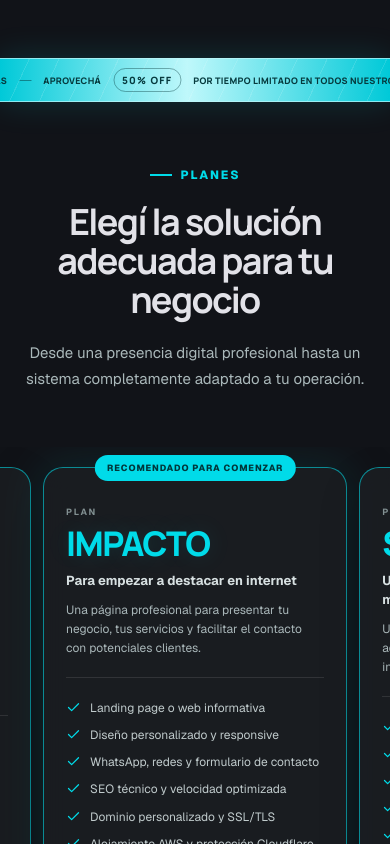
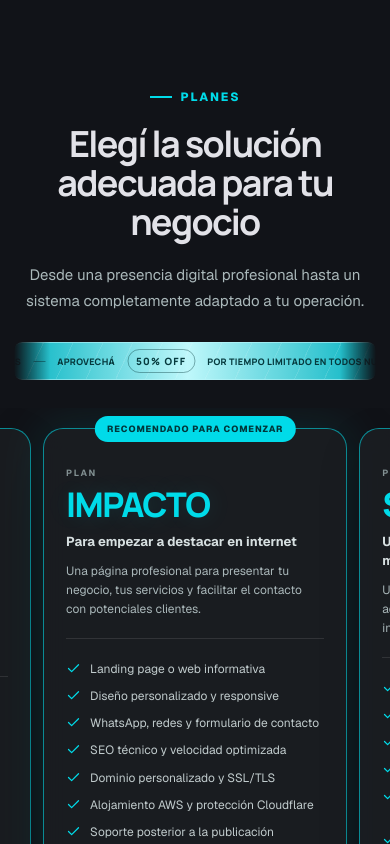
Before and after one commit to hberrino/hbdigitalstudio, a Next.js app: page / in a window 390 px wide. Shown: the part 7120-7964 px from the top of the page. Built offline with nearby package versions, Linux system fonts and the light colour scheme.

Commit message:
Ajusta la franja promocional de planes

```diff
--- a/app/components/PlansSection.jsx
+++ b/app/components/PlansSection.jsx
@@ -47,6 +47,13 @@ export default function PlansSection() {
 
   return (
     <section className="plans section" id="planes">
+      <div className="container">
+      <SectionHeading
+        eyebrow="Planes"
+        title="Elegí la solución adecuada para tu negocio"
+        text="Desde una presencia digital profesional hasta un sistema completamente adaptado a tu operación."
+        align="center"
+      />
       <div className="plans__marquee" aria-label="Promoción: abonás únicamente si el resultado es el que esperabas. Aprovechá 50% OFF por tiempo limitado en todos nuestros planes.">
         <div className="plans__marquee-track" aria-hidden="true">
           {[0, 1, 2, 3].map((item) => (
@@ -54,13 +61,6 @@ export default function PlansSection() {
           ))}
         </div>
       </div>
-      <div className="container">
-      <SectionHeading
-        eyebrow="Planes"
-        title="Elegí la solución adecuada para tu negocio"
-        text="Desde una presencia digital profesional hasta un sistema completamente adaptado a tu operación."
-        align="center"
-      />
       <div className="plans__grid" ref={gridRef} onClick={centerSelectedPlan}>
         {plans.map((plan) => <PlanCard plan={plan} key={plan.id} onInfo={() => setFeaturesOpen(true)} />)}
       </div>
--- a/app/globals.css
+++ b/app/globals.css
@@ -198,10 +198,11 @@ button { font: inherit; }
 
 /* Plans */
 .plans { background: var(--paper); }
-.plans__marquee { position: relative; width: 100%; margin: -38px 0 72px; overflow: hidden; border-block: 1px solid rgba(191,248,251,.7); background: linear-gradient(90deg, #00c9d8, #bff8fb 48%, #00c9d8); color: #063a3e; box-shadow: 0 0 34px rgba(0,219,233,.16); }
+.plans .section-heading { margin-bottom: 34px; }
+.plans__marquee { position: relative; width: 100%; overflow: hidden; border-block: 1px solid rgba(191,248,251,.58); border-radius: 10px; background: linear-gradient(90deg, rgba(0,201,216,.88), #bff8fb 48%, rgba(0,201,216,.88)); color: #063a3e; box-shadow: 0 0 28px rgba(0,219,233,.12); -webkit-mask-image: linear-gradient(90deg, transparent, #000 6%, #000 94%, transparent); mask-image: linear-gradient(90deg, transparent, #000 6%, #000 94%, transparent); }
 .plans__marquee::after { content: ""; position: absolute; inset: 0; background: repeating-linear-gradient(115deg, transparent 0 26px, rgba(255,255,255,.12) 26px 27px); pointer-events: none; }
-.plans__marquee-track { position: relative; z-index: 1; display: flex; align-items: center; width: max-content; min-height: 46px; white-space: nowrap; animation: plans-marquee 28s linear infinite; }
-.plans__marquee-track span { display: inline-flex; align-items: center; gap: 17px; padding-inline: 30px; font-family: var(--font-manrope); font-size: 11px; font-weight: 760; letter-spacing: .035em; text-transform: uppercase; }
+.plans__marquee-track { position: relative; z-index: 1; display: flex; align-items: center; width: max-content; min-height: 38px; white-space: nowrap; animation: plans-marquee 28s linear infinite; }
+.plans__marquee-track span { display: inline-flex; align-items: center; gap: 15px; padding-inline: 28px; font-family: var(--font-manrope); font-size: 10px; font-weight: 760; letter-spacing: .035em; text-transform: uppercase; }
 .plans__marquee-track span::after { content: ""; width: 7px; height: 7px; margin-left: 13px; background: #063a3e; transform: rotate(45deg); opacity: .58; }
 .plans__marquee-track i { width: 18px; height: 1px; background: rgba(6,58,62,.5); }
 .plans__marquee-track strong { padding: 4px 8px; border: 1px solid rgba(6,58,62,.4); border-radius: 999px; font-size: 10px; font-weight: 900; letter-spacing: .12em; }
@@ -209,7 +210,7 @@ button { font: inherit; }
   from { transform: translateX(-50%); }
   to { transform: translateX(0); }
 }
-.plans__grid { display: grid; grid-template-columns: repeat(3, 1fr); gap: 14px; align-items: stretch; margin-top: 78px; }
+.plans__grid { display: grid; grid-template-columns: repeat(3, 1fr); gap: 14px; align-items: stretch; margin-top: 34px; }
 .plan-card { position: relative; display: flex; flex-direction: column; height: 100%; min-width: 0; padding: 42px 28px 28px; border: 1px solid rgba(255,255,255,.11); border-radius: 17px; background: rgba(30,32,36,.6); backdrop-filter: blur(12px); box-shadow: 0 15px 45px rgba(0,0,0,.12); }
 .plan-card--offer { border-color: rgba(0,219,233,.58); }
 .plan-card--featured { box-shadow: 0 0 44px rgba(0,219,233,.12), 0 28px 70px rgba(0,0,0,.25); }
@@ -388,11 +389,12 @@ button { font: inherit; }
   .technology__copy .eyebrow { justify-content: center; }
   .technology__badges { justify-content: center; max-width: 330px; margin-inline: auto; }
   .technology__badges span { justify-content: center; min-width: 118px; }
-  .plans__marquee { margin: -24px 0 58px; }
-  .plans__marquee-track { min-height: 42px; animation-duration: 22s; }
+  .plans .section-heading { margin-bottom: 28px; }
+  .plans__marquee { border-radius: 8px; -webkit-mask-image: linear-gradient(90deg, transparent, #000 10%, #000 90%, transparent); mask-image: linear-gradient(90deg, transparent, #000 10%, #000 90%, transparent); }
+  .plans__marquee-track { min-height: 36px; animation-duration: 22s; }
   .plans__marquee-track span { gap: 12px; padding-inline: 22px; font-size: 9px; }
   .plans__marquee-track i { width: 12px; }
-  .plans__grid { display: flex; max-width: none; margin: 55px -14px 0; padding: 20px calc((100vw - clamp(275px, 78vw, 340px)) / 2) 25px; gap: 12px; overflow-x: auto; align-items: stretch; scroll-snap-type: x mandatory; scroll-padding-inline: calc((100vw - clamp(275px, 78vw, 340px)) / 2); overscroll-behavior-x: contain; scrollbar-width: none; touch-action: pan-x pan-y; -webkit-overflow-scrolling: touch; }
+  .plans__grid { display: flex; max-width: none; margin: 28px -14px 0; padding: 20px calc((100vw - clamp(275px, 78vw, 340px)) / 2) 25px; gap: 12px; overflow-x: auto; align-items: stretch; scroll-snap-type: x mandatory; scroll-padding-inline: calc((100vw - clamp(275px, 78vw, 340px)) / 2); overscroll-behavior-x: contain; scrollbar-width: none; touch-action: pan-x pan-y; -webkit-overflow-scrolling: touch; }
   .plans__grid::-webkit-scrollbar { display: none; }
   .plan-card { flex: 0 0 clamp(275px, 78vw, 340px); height: auto; padding: 38px 22px 22px; border-radius: 20px; scroll-snap-align: center; scroll-snap-stop: always; background: rgba(30,32,36,.72); }
   .plan-card--featured { order: 0; }
```
